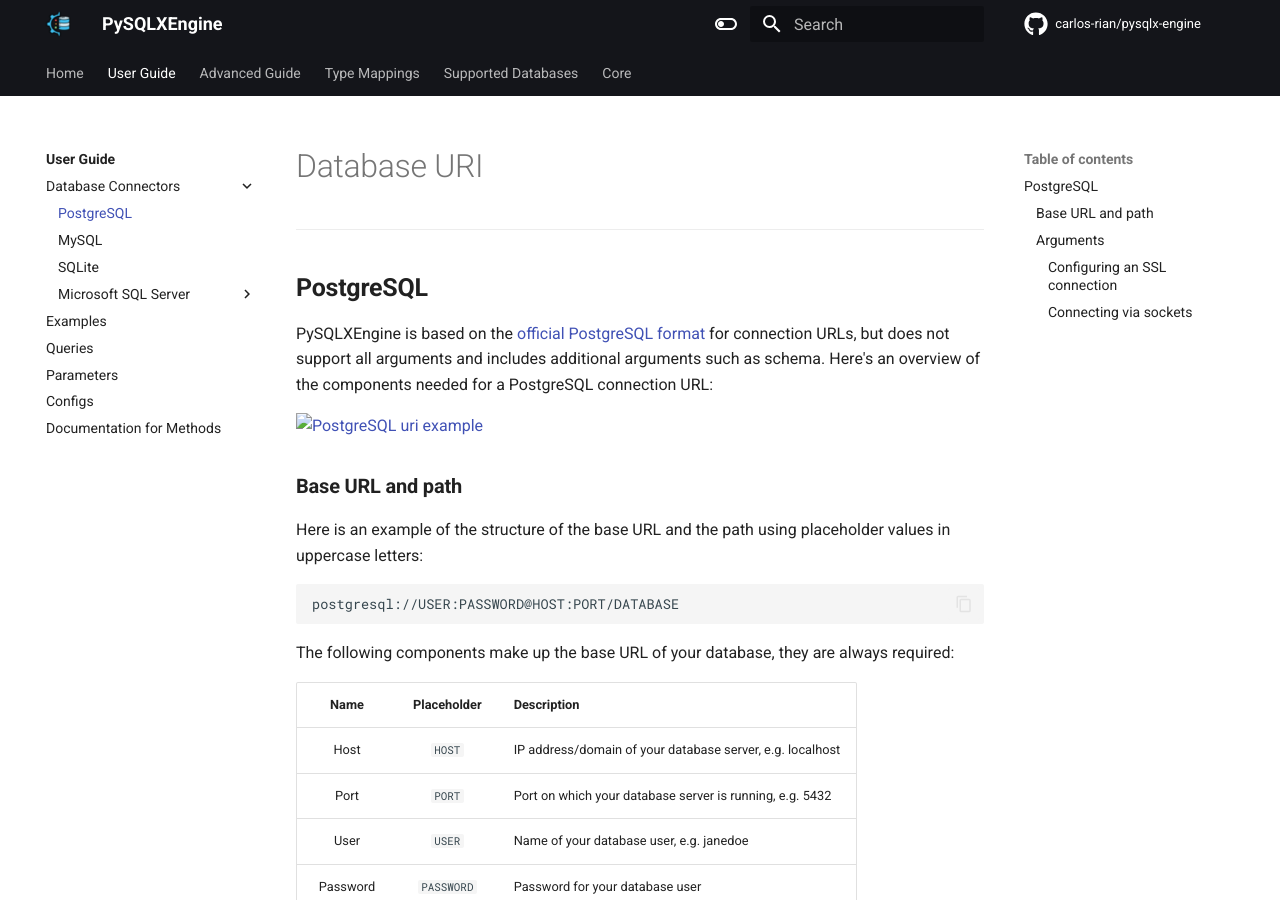
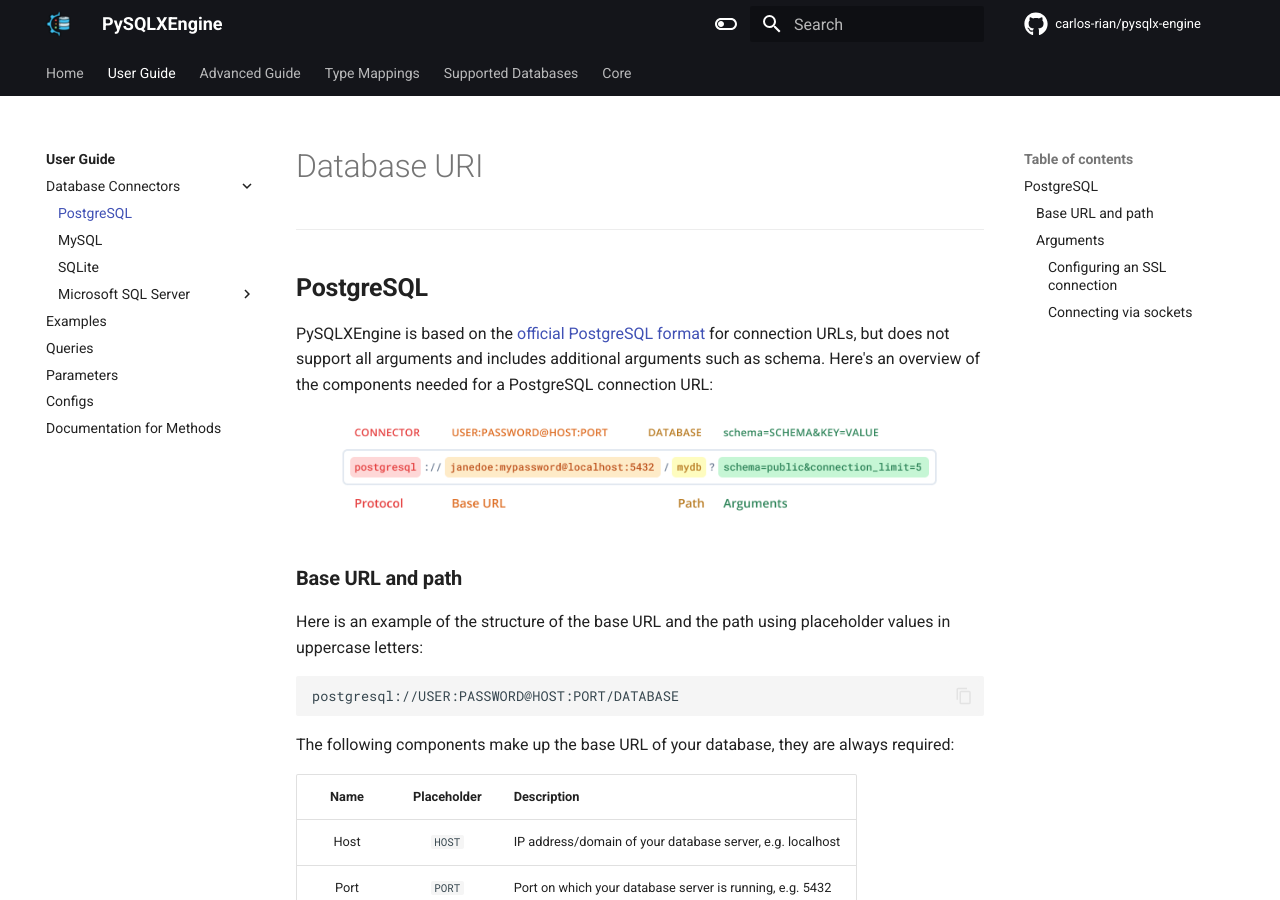
Before and after one commit to carlos-rian/pysqlx-engine, an MkDocs documentation site: the page built from docs/user_guide/uri_postgresql.md, in a window 1280 px wide and 900 px high. Built offline with MkDocs 1.6.1 and Material for MkDocs 9.7.7, drawn with Linux system fonts in a browser that asks for light colours; comment, search, counter and statistics services are not loaded.

Commit message:
Update uri_postgresql.md

```diff
--- a/docs/user_guide/uri_postgresql.md
+++ b/docs/user_guide/uri_postgresql.md
@@ -6,7 +6,7 @@
 
 PySQLXEngine is based on the [official PostgreSQL format](https://www.postgresql.org/docs/current/libpq-connect.html#LIBPQ-CONNSTRING) for connection URLs, but does not support all arguments and includes additional arguments such as schema. Here's an overview of the components needed for a PostgreSQL connection URL:
 
-<img src="../img/postgresql_uri.png" alt="PostgreSQL uri example">
+![URI Example](./img/postgresql_uri.png){ width="100%" }
 
 ### **Base URL and path**
 
```
